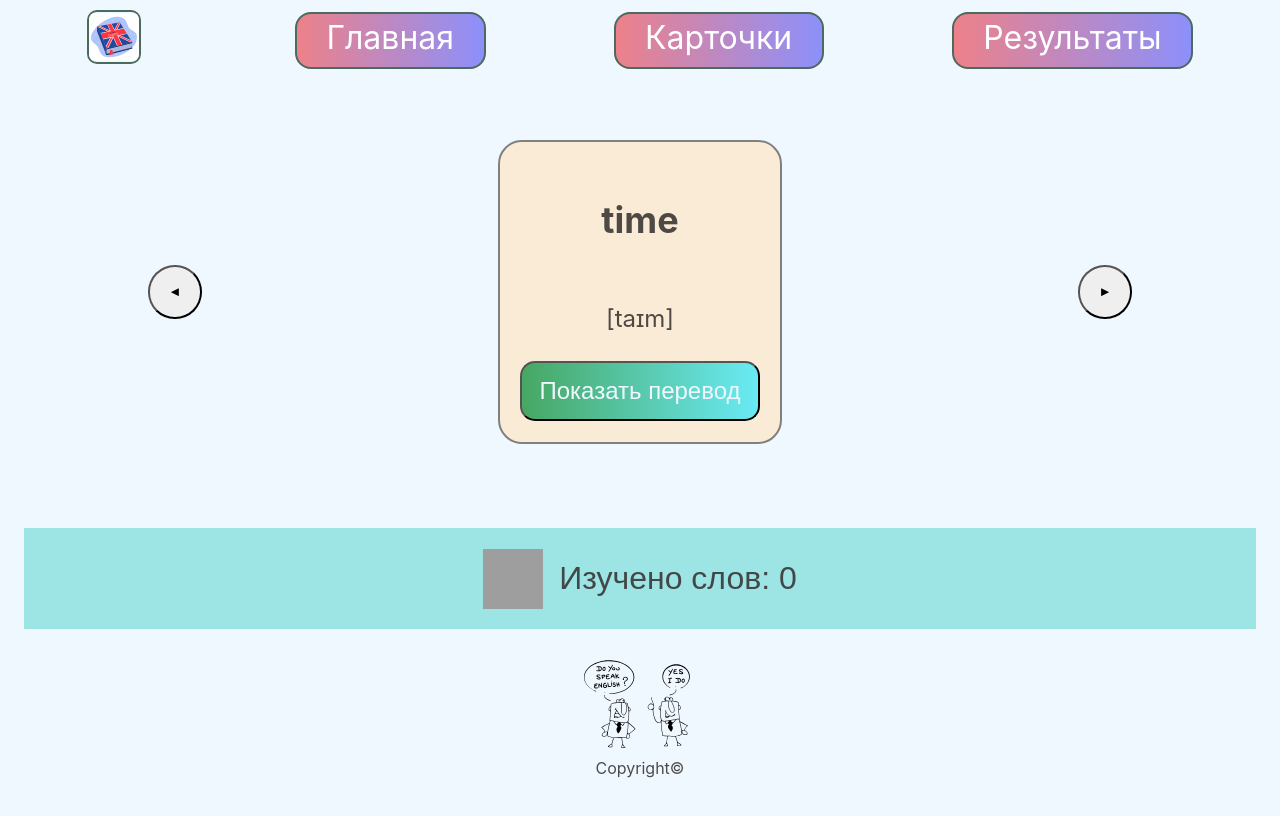
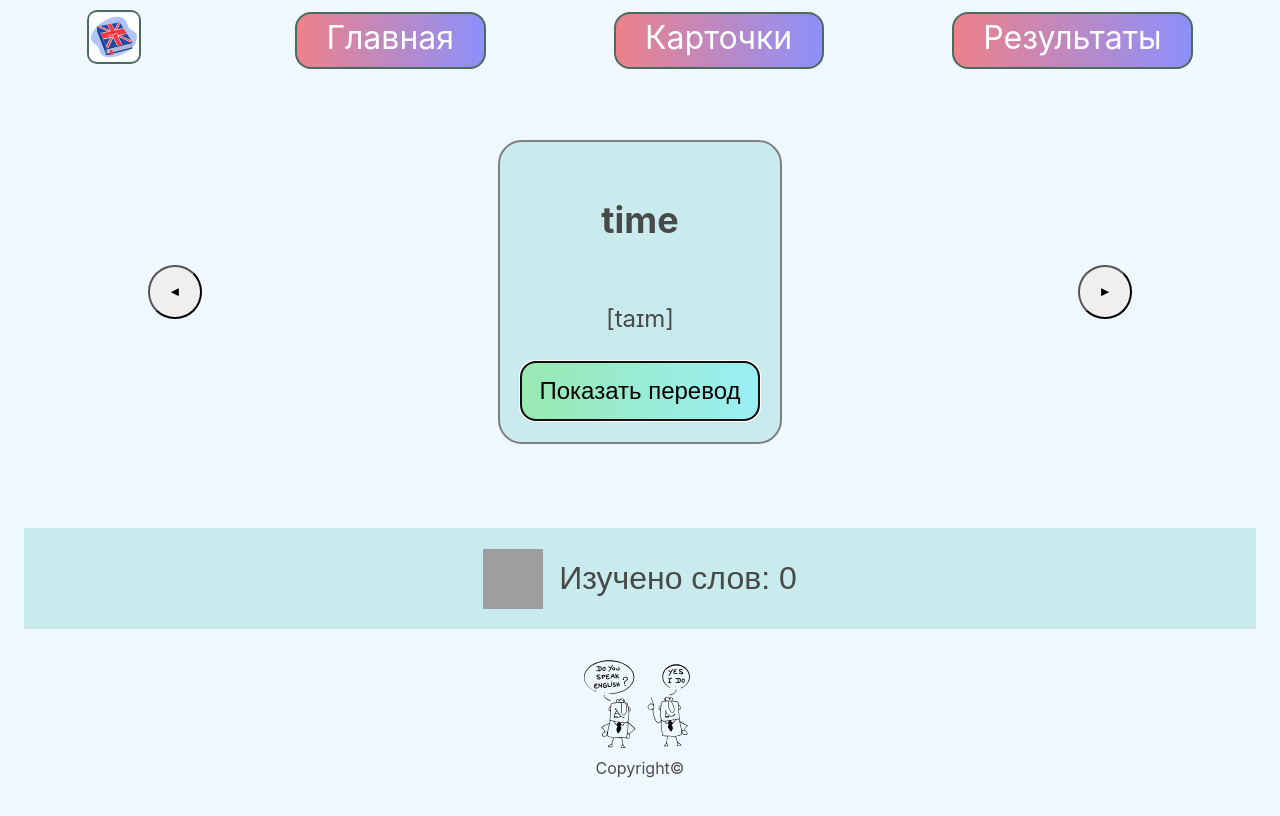
Before and after one commit to MariaZh23/ReactProject1-LearningWords-master, a React (Vite) app: page /flashcard in a window 1280 px wide. Shown: the top 816 px of the page. Built offline with nearby package versions, Linux system fonts and the light colour scheme; grey boxes are pictures that could not be loaded.

Commit message:
added focus on translateBtn, some style changes

```diff
--- a/src/Components/Flashcard/FlashCard.scss
+++ b/src/Components/Flashcard/FlashCard.scss
@@ -14,7 +14,7 @@
         min-height: 300px;
         border: $border-color;
         border-radius: 1em;
-        background-color: antiquewhite;
+        background-color: rgb(202, 235, 238);
         font-size: 24px;
         .flash-card-russian{
             font-size: 1.6em;
@@ -25,10 +25,9 @@
             height: 2.5em;
             border-radius: 0.625em;
             background-size: cover;
-            background: linear-gradient(to right, #47a763, #69eaf4);
+            background: linear-gradient(to right, #98e9b1, #9aeff5);
             cursor: pointer;
             font-size: 1em;
-            color: aliceblue;
         }
     }
 }
--- a/src/Components/Flashcard/Flashcard.jsx
+++ b/src/Components/Flashcard/Flashcard.jsx
@@ -1,11 +1,12 @@
 import "../Flashcard/FlashCard.scss";
-import { useState, useEffect } from "react";
+import { useState, useEffect, useRef } from "react";
 export default function Flashcard({ currentCard, setWordsCount }) {
-  const [showTranslation, setShowTranslation] = useState(false);
+  const showTranslationBtnRef = useRef(null);
   useEffect(() => {
-    setShowTranslation(false);
+    showTranslationBtnRef.current.focus();
     }, [currentCard]
   );
+  const [showTranslation, setShowTranslation] = useState(false);
   const showTranslationBtn = () => {
     setShowTranslation(true);
     setWordsCount((prevCount)=> prevCount + 1);
@@ -22,7 +23,7 @@ export default function Flashcard({ currentCard, setWordsCount }) {
         )}
         {!showTranslation && (
           <div>
-            <button className="flash-card-btn" onClick={showTranslationBtn}>
+            <button ref={showTranslationBtnRef} className="flash-card-btn" onClick={showTranslationBtn}>
               Показать перевод
             </button>
           </div>
--- a/src/Components/NotFoundPage/NotFoundPage.jsx
+++ b/src/Components/NotFoundPage/NotFoundPage.jsx
@@ -3,11 +3,14 @@ import '../NotFoundPage/NotFoundPage.scss'
 export default function NotFoundPage() {
   return (
     <div className='page-container'>
-      <p className='middle-size-text'>London is the capital of Great Britain</p>
-      <p className='small-size-text'>but</p>
-      <p className='the-biggiest-size-text'>404</p>
-      <p className='middle-size-text'>is the page not found :(</p>
-      <p className='middle-size-text'>Sorry!</p>
+      <div>
+        <p className='middle-size-text'>London is the capital of Great Britain</p>
+        <p className='small-size-text'>but</p>
+        <p className='the-biggiest-size-text'>404</p>
+        <p className='middle-size-text'>is the page not found :(</p>
+        <p className='middle-size-text'>Sorry!</p>
+      </div>
+      <img src="/src/assets/london.jpeg" alt="London" className='londonImg'/>
     </div>
   )
 }
--- a/src/Components/NotFoundPage/NotFoundPage.scss
+++ b/src/Components/NotFoundPage/NotFoundPage.scss
@@ -1,14 +1,9 @@
 .page-container{
     width: 100wv;
     display: flex;
-    flex-direction: column;
+    justify-content: center;
     align-items: center;
     padding-left:-4em;
-    background-image: url(/src/assets/not-found-page-background.JPG);
-    background-size: cover;
-    background-repeat: no-repeat;
-    border: 4px solid rgb(216, 189, 237);
-    border-radius: 15px;
     .middle-size-text{
         font-size: 2em;
         font-weight: 500;
@@ -22,4 +17,8 @@
         font-size: 8em;
         font-weight: 800;
     }
+    .londonImg{
+        width: 40%;
+        border-radius: 45px;
+    }
 }
--- a/src/Components/Slider/Slider.jsx
+++ b/src/Components/Slider/Slider.jsx
@@ -17,7 +17,7 @@ export default function Slider () {
     <div>
       <div className='slider-container'>
         <button className='prev-card' onClick={showPrevCard}>◄</button>
-        <Flashcard currentCard={wordsData[currentIndex]} setWordsCount={setWordsCount}/>
+        <Flashcard key={currentIndex} currentCard={wordsData[currentIndex]} setWordsCount={setWordsCount}/>
         <button className='next-card'  onClick={showNextCard}>►</button>
       </div>
       <div className='wordsCounter'>
--- a/src/Components/Slider/Slider.scss
+++ b/src/Components/Slider/Slider.scss
@@ -15,7 +15,7 @@
     align-items: center;
     margin: 1.5em;
     gap: 1em;
-    background-color: rgb(157, 229, 229);
+    background-color: rgb(202, 235, 238);
     .thumbUp{
         width: 60px;
         height: 60px;
--- a/src/Components/Table/Table.scss
+++ b/src/Components/Table/Table.scss
@@ -5,7 +5,7 @@
     display: flex;
     justify-content: center;
     font-size: 1.5em;
-    background-color: antiquewhite;
+    background-color: rgb(202, 235, 238);
     .table-body {
         width: 100%;
         margin: 5px;
```
Also changed, not shown: src/assets/london.jpeg (added), src/assets/not-found-page-background.JPG (deleted).
